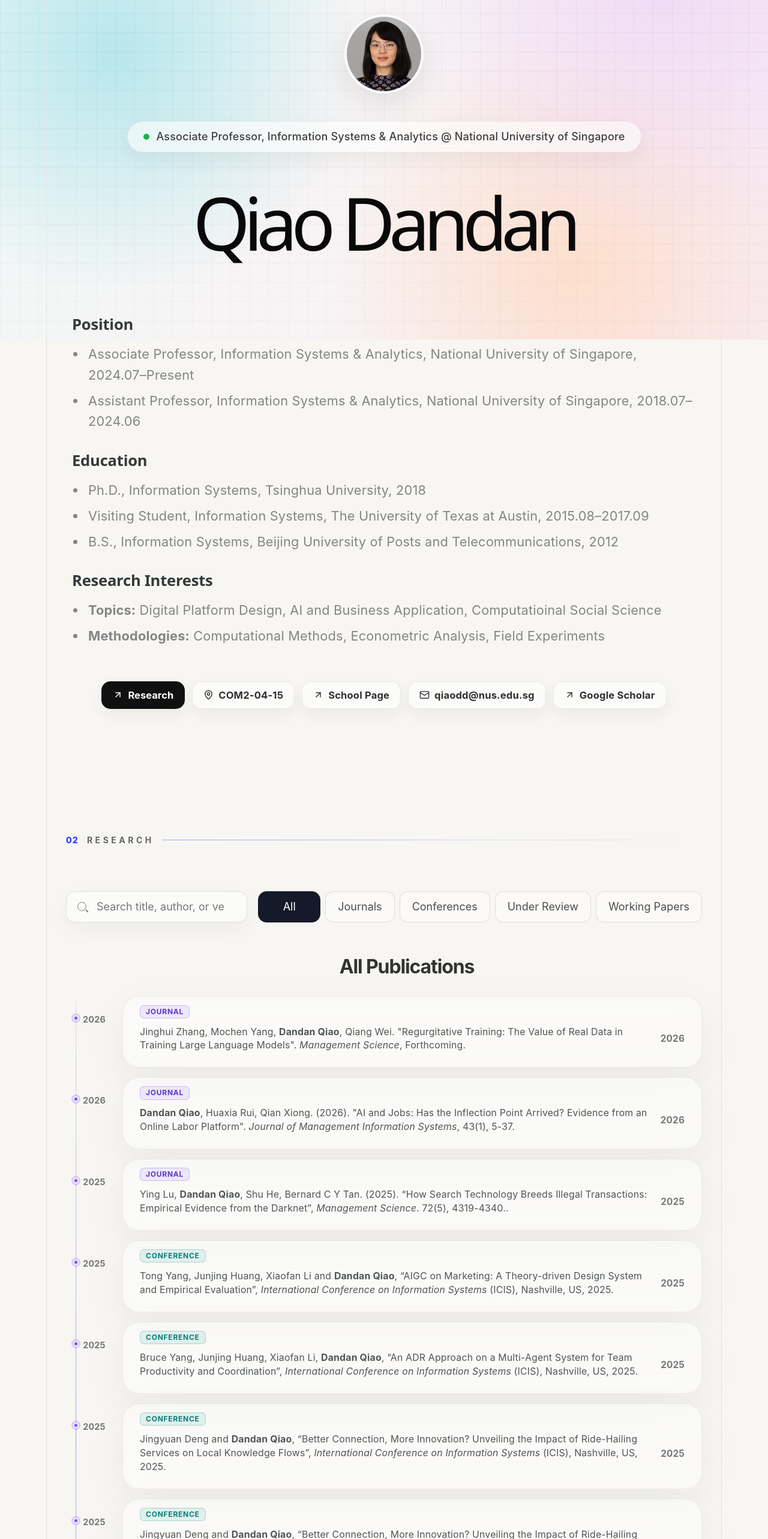
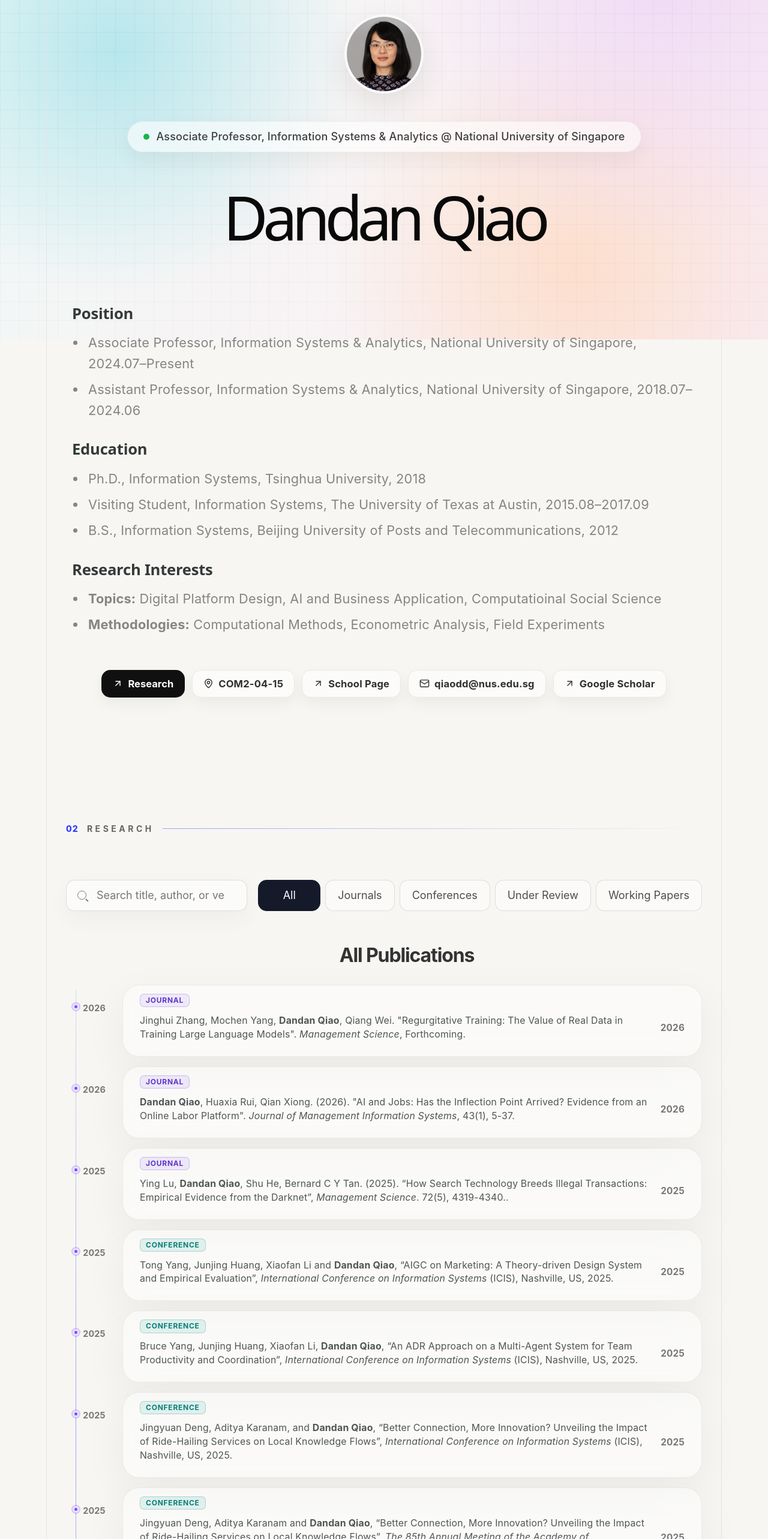
Before and after one commit to LeeZeHao/professorqiaodandanwebsite, a React (Vite) app: page / in a window 1280 px wide. Shown: the part 234-2800 px from the top of the page at 60% size. Built offline with nearby package versions, Linux system fonts and the light colour scheme.

Commit message:
Update header and publications

```diff
--- a/src/components/AboutSection.tsx
+++ b/src/components/AboutSection.tsx
@@ -23,7 +23,7 @@ export const AboutSection = forwardRef<HTMLElement, AboutSectionProps>(
           Associate Professor, Information Systems & Analytics @ National University of Singapore
         </div>
 
-        <h1 className="about-title">Qiao Dandan</h1>
+        <h1 className="about-title">Dandan Qiao</h1>
 
         <div className="about-content">
           <div className="about-block">
--- a/src/components/ResearchSection.tsx
+++ b/src/components/ResearchSection.tsx
@@ -25,7 +25,7 @@ const journalPublications: JournalPublication[] = [
         Jinghui Zhang, Mochen Yang, <b>Dandan Qiao</b>, Qiang Wei. "Regurgitative Training: The Value of Real Data in Training Large Language Models". <i>Management Science</i>, Forthcoming.
       </>
     ),
-    href: "https://arxiv.org/abs/2407.12835",
+    href: "https://pubsonline.informs.org/doi/10.1287/mnsc.2024.07005",
   },
   {
     year: "2026",
@@ -61,7 +61,7 @@ const journalPublications: JournalPublication[] = [
         Warut Khern-am-nuai, Hossein Ghasemkhani, <b>Dandan Qiao</b>, Karthik Natarajan Kannan. (2024) “The Impact of Online Q&As on Product Sales: The Case of Amazon Answer”, <i>Information Systems Research</i>, 35(2), 747-765.
       </>
     ),
-    href: "https://papers.ssrn.com/sol3/papers.cfm?abstract_id=2794149",
+    href: "https://pubsonline.informs.org/doi/10.1287/isre.2023.1233",
   },
   {
     year: "2024",
@@ -70,7 +70,7 @@ const journalPublications: JournalPublication[] = [
         Jason Chan, Shu He, <b>Dandan Qiao</b>. Andrew B. Whinston. (2024). “Shedding Light on the Dark: The Impact of Legal Enforcement on Darknet Transactions”, <i>Information Systems Research</i>, 35(1), 145-164.
       </>
     ),
-    href: "https://papers.ssrn.com/sol3/papers.cfm?abstract_id=3468426",
+    href: "https://pubsonline.informs.org/doi/10.1287/isre.2023.1222",
   },
   {
     year: "2023",
@@ -88,7 +88,7 @@ const journalPublications: JournalPublication[] = [
         <b>Dandan Qiao</b>, Shun-Yang Lee, Andrew B. Whinston, Qiang Wei, (2021). “Mitigating the Adverse Effect of Monetary Incentives on Voluntary Contributions Online”. <i>Journal of Management Information Systems</i>, 38(1), pp.82-107.
       </>
     ),
-    href: "https://papers.ssrn.com/sol3/papers.cfm?abstract_id=3954687",
+    href: "https://www.tandfonline.com/doi/full/10.1080/07421222.2021.1870385",
   },
   {
     year: "2020",
@@ -97,7 +97,7 @@ const journalPublications: JournalPublication[] = [
         <b>Dandan Qiao</b>, Shun-Yang Lee, Andrew B. Whinston, Qiang Wei, (2020). “Financial Incentives Dampen Altruism in Online Prosocial Contributions: A Study of Online Reviews”. <i>Information Systems Research</i>, 31(4), pp.1361-1375.
       </>
     ),
-    href: "https://papers.ssrn.com/sol3/papers.cfm?abstract_id=3683253",
+    href: "https://pubsonline.informs.org/doi/10.1287/isre.2020.0949",
   },
   {
     year: "2020",
@@ -158,7 +158,7 @@ const conferencePublications: ConferencePublication[] = [
     year: "2025",
     text: (
       <>
-        Jingyuan Deng and <b>Dandan Qiao</b>, “Better Connection, More Innovation? Unveiling the Impact of Ride-Hailing Services on Local Knowledge Flows”, <i>International Conference on Information Systems</i> (ICIS), Nashville, US, 2025.
+        Jingyuan Deng, Aditya Karanam, and <b>Dandan Qiao</b>, “Better Connection, More Innovation? Unveiling the Impact of Ride-Hailing Services on Local Knowledge Flows”, <i>International Conference on Information Systems</i> (ICIS), Nashville, US, 2025.
       </>
     ),
   },
@@ -166,7 +166,7 @@ const conferencePublications: ConferencePublication[] = [
     year: "2025",
     text: (
       <>
-        Jingyuan Deng and <b>Dandan Qiao</b>, “Better Connection, More Innovation? Unveiling the Impact of Ride-Hailing Services on Local Knowledge Flows”, <i>The 85th Annual Meeting of the Academy of Management</i> (AOM), Copenhagen, Denmark, 2025
+        Jingyuan Deng, Aditya Karanam and <b>Dandan Qiao</b>, “Better Connection, More Innovation? Unveiling the Impact of Ride-Hailing Services on Local Knowledge Flows”, <i>The 85th Annual Meeting of the Academy of Management</i> (AOM), Copenhagen, Denmark, 2025
       </>
     ),
   },
@@ -182,7 +182,7 @@ const conferencePublications: ConferencePublication[] = [
     year: "2025",
     text: (
       <>
-        Jingyuan Deng and <b>Dandan Qiao</b>, “Better Connection, More Innovation? Unveiling the Impact of Ride-Hailing Services on Local Knowledge Flows”, <i>Symposium on Statistical Challenges in Electronic Commerce Research</i> (SCECR), Paphos, Cyprus, 2025
+        Jingyuan Deng, Aditya Karanam and <b>Dandan Qiao</b>, “Better Connection, More Innovation? Unveiling the Impact of Ride-Hailing Services on Local Knowledge Flows”, <i>Symposium on Statistical Challenges in Electronic Commerce Research</i> (SCECR), Paphos, Cyprus, 2025
       </>
     ),
   },
@@ -462,14 +462,6 @@ const workingPaperPublications: TimelinePublication[] = [
     year: "",
     text: (
       <>
-        “Should We Estoppel? Exploring the Effects of Prohibiting Review Deletion” with Tong Yang, Xinxin Li. Working Paper. Under Review.
-      </>
-    ),
-  },
-  {
-    year: "",
-    text: (
-      <>
         “Unveiling the Secrets of Collaboration in Online Video Sharing Platforms” with Dinghao Xi, Ying Lu, and Wei Xu, Working Paper.
       </>
     ),
@@ -502,9 +494,10 @@ const workingPaperPublications: TimelinePublication[] = [
     year: "",
     text: (
       <>
-        “Text Selection Based on Interpretable Neural Network Methods” with Gang Li. Working Paper.
+        "Structured Event Representation and Stock Return Predictability" with Bing Han, Gang Li, and Mingxuan Zheng, Working paper.
       </>
     ),
+    href: "https://arxiv.org/abs/2512.19484"
   },
 ];
 
--- a/src/styles/global.css
+++ b/src/styles/global.css
@@ -585,7 +585,7 @@ a {
   max-width: 980px;
   margin: 58px 0 26px;
   color: #090909;
-  font-size: clamp(4rem, 9.5vw, 7.4rem);
+  font-size: clamp(3.4rem, 8vw, 6.2rem);
   line-height: 0.98;
   letter-spacing: -0.085em;
   font-weight: 500;
@@ -1356,7 +1356,7 @@ a {
 
   .about-title {
     margin: 36px 0 18px;
-    font-size: clamp(2.75rem, 16vw, 4rem);
+    font-size: clamp(2.4rem, 14vw, 3.4rem);
     letter-spacing: -0.07em;
   }
 
```
Also changed, not shown: 1 other file (tests, documents, lock files or other folders).
